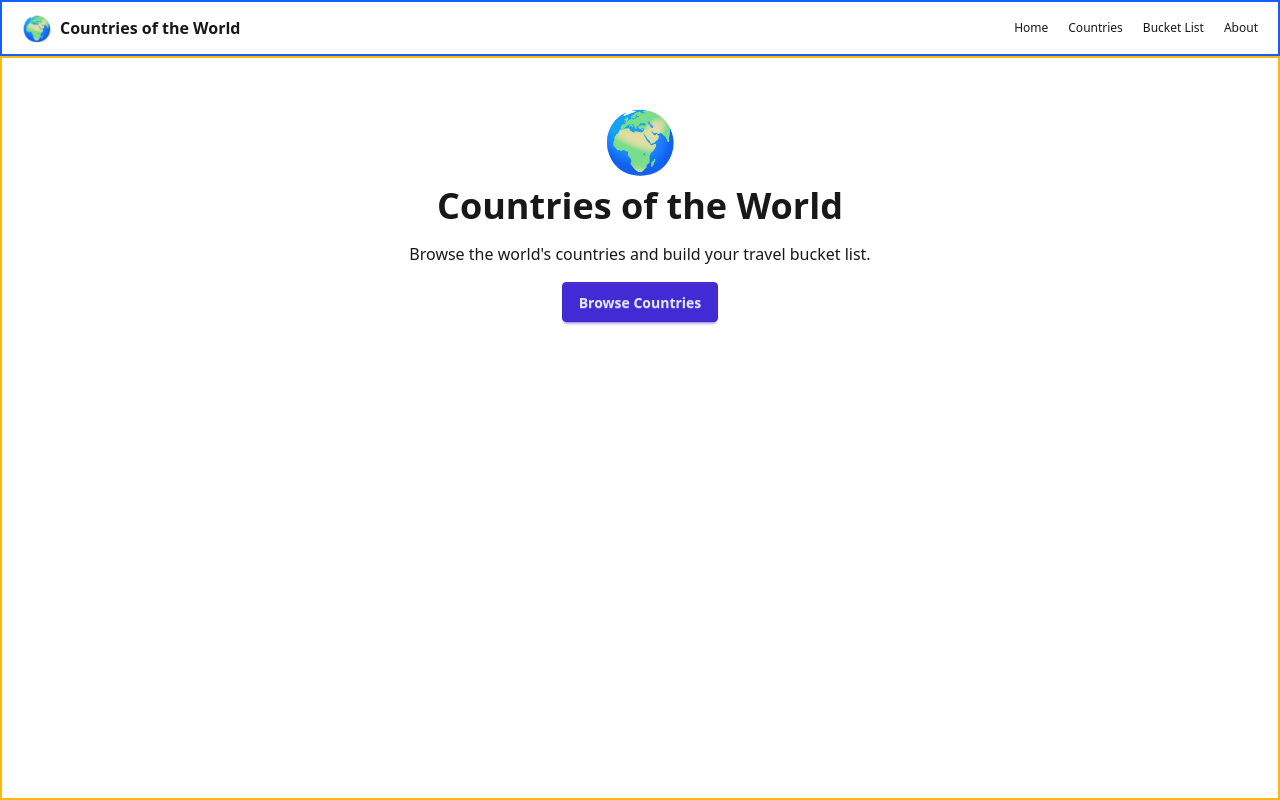
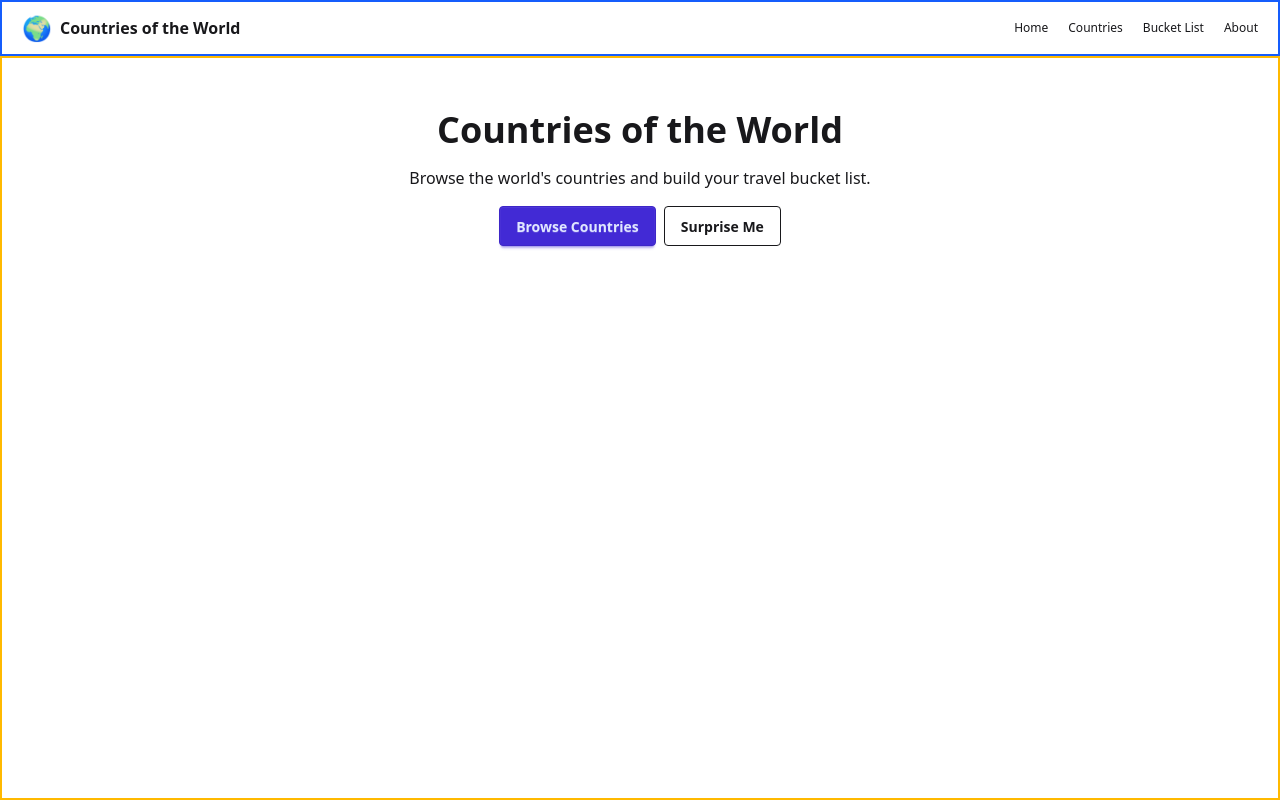
Before and after one commit to trishamarie13/-lab-act-countries, a React (Vite) app: page / in a window 1280 px wide. Built offline with nearby package versions, Linux system fonts and the light colour scheme.

Commit message:
Update HomePage.jsx

```diff
--- a/src/pages/HomePage.jsx
+++ b/src/pages/HomePage.jsx
@@ -1,14 +1,26 @@
-import { Link } from "react-router";
+import { Link, useNavigate } from "react-router";
+import COUNTRIES from "../data/countries";
 const HomePage = () => {
+  const navigate = useNavigate();
+  const handleSurpriseMe = () => {
+ const random = COUNTRIES[Math.floor(Math.random() * COUNTRIES.length)];
+ navigate(`/countries/${random.code}`);
+ };
+
   return (
     <div className="max-w-2xl mx-auto text-center py-10 space-y-4">
-      <div className="text-6xl">🌍</div>
       <h1 className="text-4xl font-bold">Countries of the World</h1>
       <p>Browse the world's countries and build your travel bucket list.</p>
-      <Link to="/countries" className="btn btn-primary">
-        Browse Countries
-      </Link>
+     <div className="flex gap-2 justify-center">
+       <Link to={"/countries"} className="btn btn-primary">
+         Browse Countries
+        </Link>
+        <button className="btn btn-outline" onClick={handleSurpriseMe}>
+ Surprise Me
+        </button>
     </div>
+  </div>
+
   );
 };
 
```
